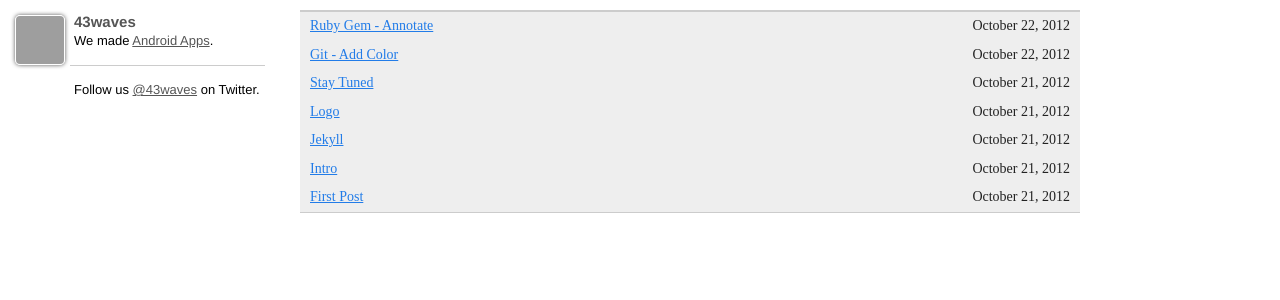
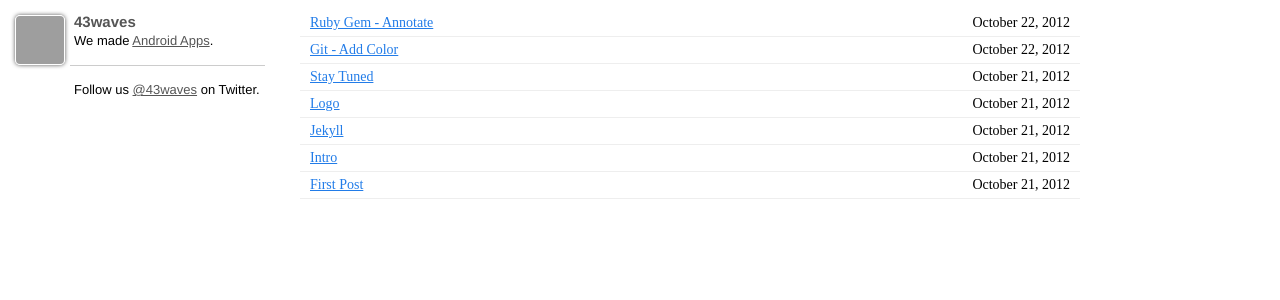
Before and after one commit to 43waves/43waves.github.io, a Jekyll site: the page built from index.html, in a window 1280 px wide. Shown: the top 300 px of the page. Built offline with Jekyll 4.4.1, drawn with Linux system fonts in a browser that asks for light colours; nearby versions of some CDN libraries; Markdown is read by kramdown in place of the engine named in the settings; comment, search, counter and statistics services are not loaded; grey boxes are pictures that could not be loaded.

Commit message:
Move content styles to post

```diff
--- a/css/styles.css
+++ b/css/styles.css
@@ -24,26 +24,6 @@ p code, li code {
 .content {
   margin-left: 300px;
   margin-right: 200px;
-}
-
-.content ul {
-  font-size: .8em;
-  border-top: 2px solid #ccc;
-  border-bottom: 1px solid #ccc;
-  background-color: #eee;
-  padding: 1em 2em;
-  margin: 0 2em;
-}
-
-.content li {
-  line-height: 1.25em;
-  margin-bottom: .75em;
-  color: #222;
-  list-style-type: square;
-}
-
-.content li code {
-  border: 1px solid #ccc;
 }
 
 .related { margin-top: 10px; }
@@ -135,6 +115,26 @@ h3 {
 
 #post {
   margin-bottom: 8em;
+}
+
+#post ul {
+  font-size: .8em;
+  border-top: 2px solid #ccc;
+  border-bottom: 1px solid #ccc;
+  background-color: #eee;
+  padding: 1em 2em;
+  margin: 0 2em;
+}
+
+#post li {
+  line-height: 1.25em;
+  margin-bottom: .75em;
+  color: #222;
+  list-style-type: square;
+}
+
+#post li code {
+  border: 1px solid #ccc;
 }
 
 #post p {
```
